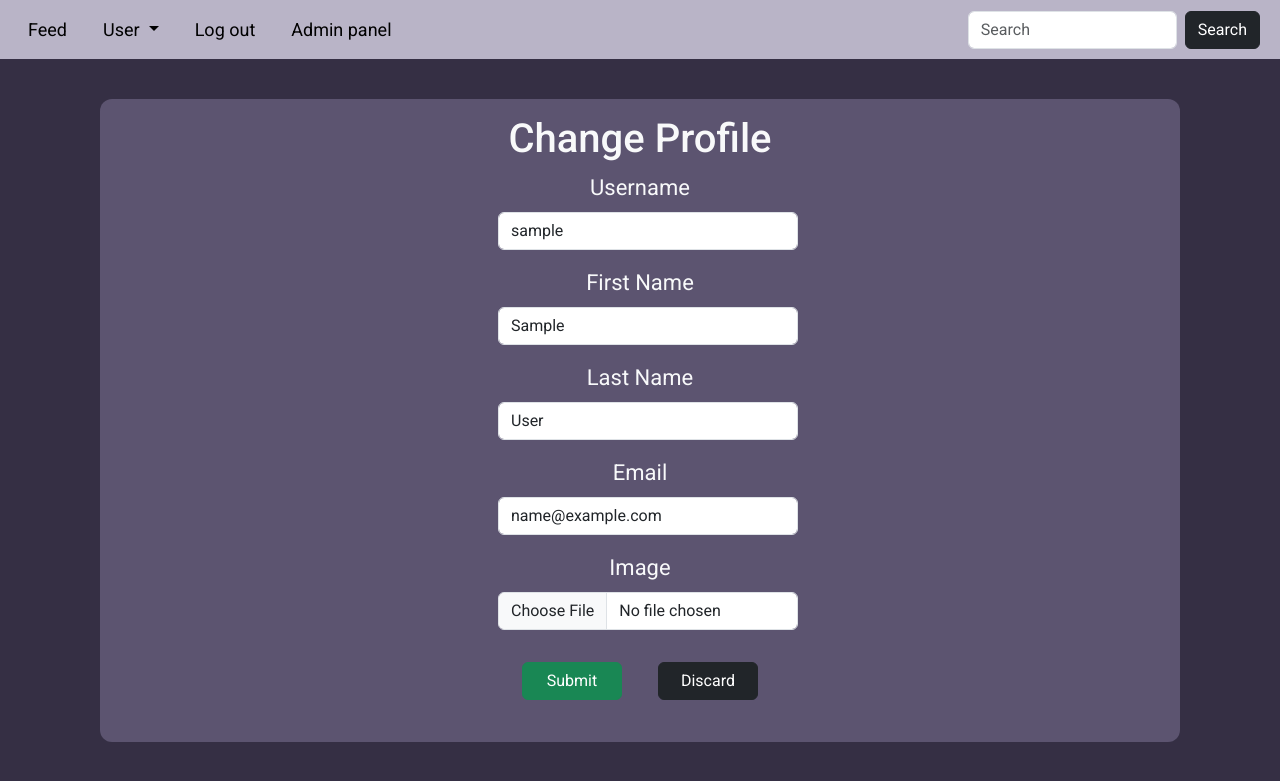
After one commit to maximqqe/django_blog, a Django app: page /user/profile/change/ in a window 1280 px wide. The commit adds this page. Shown: the top 781 px of the page. Run offline with Django 5.2, Linux system fonts and the light colour scheme; the visitor is signed in with stand-in values (Sample User, id 1).

Commit message:
Add profile change page

```diff
--- a/blog/users/forms.py
+++ b/blog/users/forms.py
@@ -1,5 +1,5 @@
 from django import forms
-from django.contrib.auth.forms import AuthenticationForm, UserCreationForm
+from django.contrib.auth.forms import AuthenticationForm, UserCreationForm, UserChangeForm
 
 from users.models import User
 
@@ -15,3 +15,12 @@ class RegistrationForm(UserCreationForm):
 class LoginForm(AuthenticationForm):
     class Meta:
         model = User
+
+
+class ProfileChangeForm(UserChangeForm):
+    email = forms.EmailField()
+    image = forms.ImageField(required=False)
+
+    class Meta:
+        model = User
+        fields = ('username', 'first_name', 'last_name', 'email', 'image')
--- /dev/null
+++ b/blog/users/templates/users/change.html
@@ -0,0 +1,36 @@
+{% extends 'base.html' %}
+
+{% block content %}
+
+<h1 class="text-center text-light fw-700">Change Profile</h1>
+<form class="mt-2 text-center" style="width: 300px; margin: 10px auto;" enctype="multipart/form-data" method="POST">
+    {% csrf_token %}
+        <div class="form-group mb-3" >
+            <label for="username" class="text-light" style="font-size: 22px;">Username</label>
+            <input type="text" value="{{request.user.username}}" class="form-control m-2" id="username" name="username" style="width:300px;">
+        </div>
+
+    <div class="form-group mb-3" >
+        <label for="first_name" class="text-light" style="font-size: 22px; " >First Name</label>
+        <input type="text" class="form-control m-2" value="{{request.user.first_name}}" id="first_name" name="first_name" style="width:300px;">
+    </div>
+
+    <div class="form-group mb-3" >
+        <label for="last_name" class="text-light" style="font-size: 22px; ">Last Name</label>
+        <input type="text" class="form-control m-2" value='{{request.user.last_name}}' id="last_name" name="last_name" style="width:300px;">
+    </div>
+
+            <div class="form-group mb-3" >
+            <label for="email" class="text-light" style="font-size: 22px; ">Email</label>
+            <input type="email" class="form-control m-2" value="{{request.user.email}}" id="email" name="email" style="width:300px;">
+        </div>
+
+    <div class="form-group mb-3" >
+        <label for="image" class="text-light" style="font-size: 22px; ">Image</label>
+        <input type="file" accept="image/*" class="form-control m-2" id="image" name="image" style="width:300px;">
+    </div>
+    <button class="btn btn-success m-3" style="width: 100px;" type="submit" name="submit">Submit</button>
+    <a class="btn btn-dark m-3" style="width: 100px;" href="{% url 'user:profile' request.user.pk %}">Discard</a>
+</form>
+</div>
+{% endblock %}
--- a/blog/users/templates/users/profile.html
+++ b/blog/users/templates/users/profile.html
@@ -9,7 +9,7 @@
             <img style="width: 200px; height: 200px; border-radius: 6px;" src="https://www.gravatar.com/avatar/3b37be7c3ac00a1237fe8d4252fd4540.jpg?size=240&d=https%3A%2F%2Fwww.artstation.com%2Fassets%2Fdefault_avatar.jpg" alt="">
             {% endif %}
             {% if user == request.user %}
-                <a class="btn btn-light mt-4" style="width: 200px; border:2px solid #352f44; color: #352f44; font-size: 18px;" href="#">Edit Profile</a>
+                <a class="btn btn-light mt-4" style="width: 200px; border:2px solid #352f44; color: #352f44; font-size: 18px;" href="{% url 'users:profile_change' %}">Edit Profile</a>
             {% endif %}
         </div>
         <div class="wrapper-description" style="margin: 0px 40px;" >
--- a/blog/users/urls.py
+++ b/blog/users/urls.py
@@ -1,10 +1,11 @@
 from django.urls import path
 
-from users.views import registration_view, login_view, logout_view, ProfileView
+from users.views import registration_view, login_view, logout_view, ProfileView, profile_change_view
 
 urlpatterns = [
     path('register/', registration_view, name='registration'),
     path('login/', login_view, name='login'),
     path('logout/', logout_view, name='logout'),
     path('profile/<int:pk>', ProfileView.as_view(), name='profile'),
+    path('profile/change/', profile_change_view, name='profile_change')
 ]
--- a/blog/users/views.py
+++ b/blog/users/views.py
@@ -1,9 +1,12 @@
+import os
+
 from django.contrib import auth
 from django.contrib.auth.decorators import login_required
 from django.shortcuts import render, redirect
 from django.views.generic import DetailView
 
-from users.forms import RegistrationForm, LoginForm
+from blog.settings import BASE_DIR
+from users.forms import RegistrationForm, LoginForm, ProfileChangeForm
 from users.models import User
 
 
@@ -61,3 +64,30 @@ class ProfileView(DetailView):
     model = User
     template_name = 'users/profile.html'
     context_object_name = 'user'
+
+
+@login_required
+def profile_change_view(request):
+    if request.method == "POST":
+        form = ProfileChangeForm(data=request.POST, instance=request.user)
+        if form.is_valid():
+            form.save()
+
+            if 'image' in request.FILES:
+                file_path = BASE_DIR / request.user.image.url
+                if os.path.exists(file_path):
+                    os.remove(file_path)
+
+                request.user.image = request.FILES['image']
+            request.user.save()
+
+            return redirect(to='user:profile', pk=request.user.pk)
+
+    else:
+        form = ProfileChangeForm()
+
+    context = {
+        'form': form,
+    }
+
+    return render(request, template_name='users/change.html', context=context)
```
